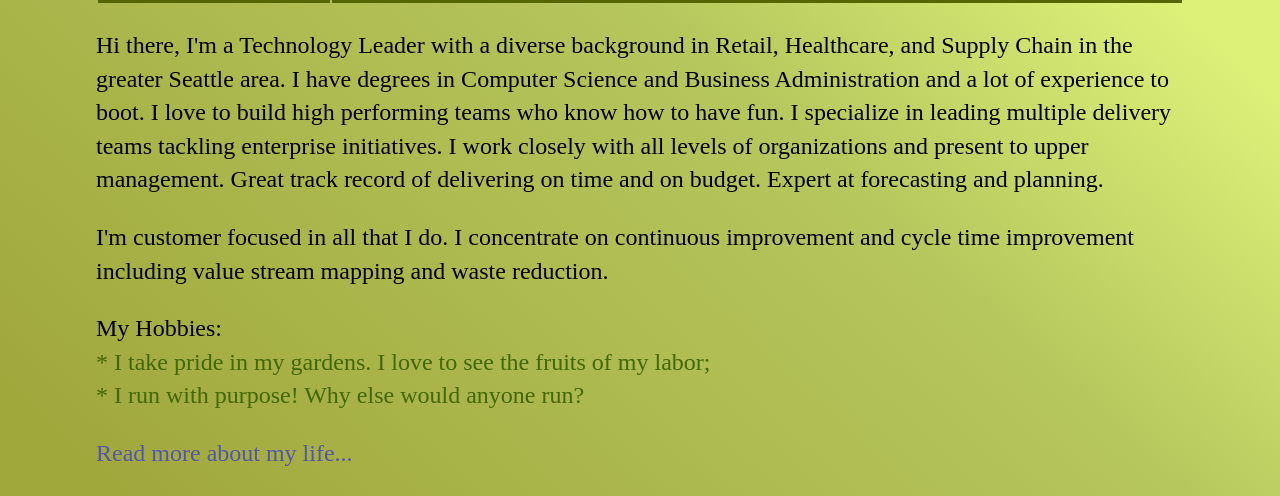
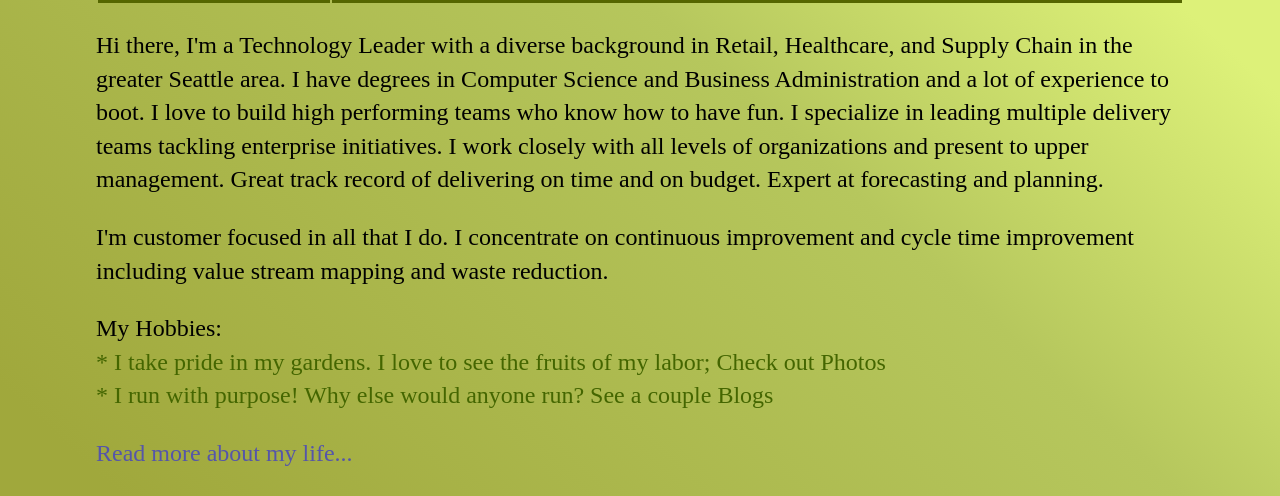
Before and after one commit to mo4dawg/mo4dawg.github.io, a Jekyll site: the page built from index.html, in a window 1280 px wide, cut to the strip 367-863 px from the top of the page. Built offline with Jekyll 4.4.1, drawn with Linux system fonts in a browser that asks for light colours.

Commit message:
Update index.html

```diff
--- a/index.html
+++ b/index.html
@@ -15,7 +15,8 @@ title: Kevin Connell, Technology Leader
         <span></span>
 		<p>Hi there, I'm a Technology Leader with a diverse background in Retail, Healthcare, and Supply Chain in the greater Seattle area.  I have degrees in Computer Science and Business Administration and a lot of experience to boot.  I love to build high performing teams who know how to have fun.  I specialize in leading multiple delivery teams tackling enterprise initiatives.  I work closely with all levels of organizations and present to upper management.  Great track record of delivering on time and on budget.  Expert at forecasting and  planning.  </p>
 		<p>I'm customer focused in all that I do.  I concentrate on continuous improvement and cycle time improvement including value stream mapping and waste reduction.</p>
-		<p>My Hobbies:</br> <FONT COLOR="446600"> * I take pride in my gardens.  I love to see the fruits of my labor;<br> * I run with purpose!  Why else would anyone run? </FONT></p>
+		<p>My Hobbies:</br> <FONT COLOR="446600"> * I take pride in my gardens.  I love to see the fruits of my labor; Check out Photos
+		<br> * I run with purpose!  Why else would anyone run?  See a couple Blogs</FONT></p>
 		<p><span><a href="/about">Read more about my life...</a></p></span>
 		<p> </p>
 		<table>
```
